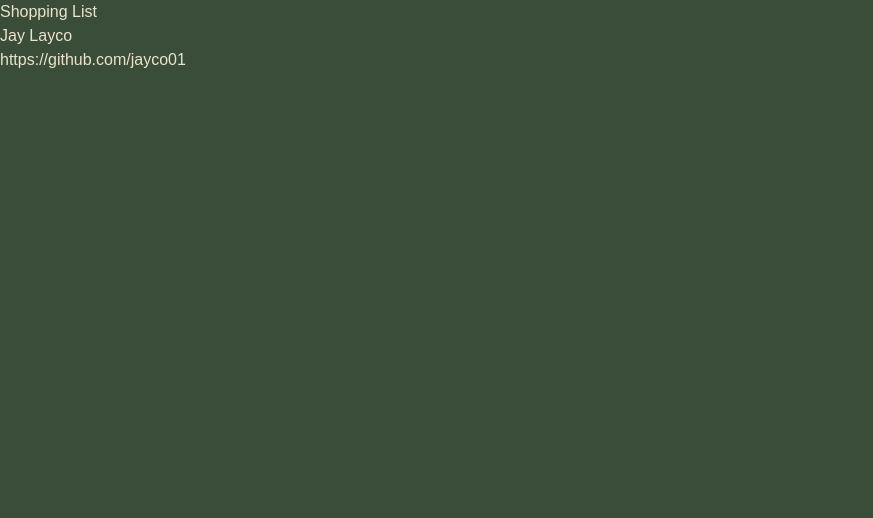
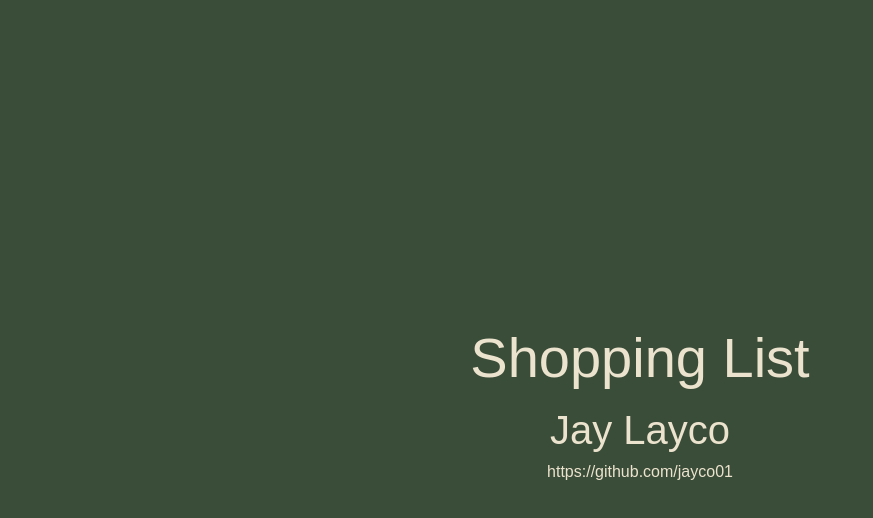
Before and after one commit to jayco01/cprg306-assignments, a Next.js app: page /week-2 in a window 1280 px wide. Shown: the top 518 px of the page, without its empty margins (0-873 px from the left). Built offline with nearby package versions, Linux system fonts and the light colour scheme.

Commit message:
Styles: Finished styling week-2 assignment
Added design tokens and moved content to center of the website

```diff
--- a/app/globals.css
+++ b/app/globals.css
@@ -3,12 +3,6 @@
 :root {
   --background: #3A4D39;
   --foreground: #ECE3CE;
-
-  /* Custom variables */
-  --color-custom-darker-green: #3A4D39;
-  --color-custom-dark-green: #4F6F52;
-  --color-custom-green: #739072;
-  --color-custom-offWhite: #ECE3CE;
 }
 
 @theme inline {
@@ -16,6 +10,40 @@
   --color-foreground: var(--foreground);
   --font-sans: var(--font-geist-sans);
   --font-mono: var(--font-geist-mono);
+}
+
+@theme {
+  /* Custom variables */
+
+  /*Colors */
+  --color-custom-darker-green: #3A4D39;
+  --color-custom-dark-green: #4F6F52;
+  --color-custom-green: #739072;
+  --color-custom-offWhite: #ECE3CE;
+
+  /*Typography*/
+  --text-font-size-fluid-0: clamp(.75rem, 2vw, 1rem);
+  --text-font-size-fluid-1: clamp(1rem, 4vw, 1.5rem);
+  --text-font-size-fluid-2: clamp(1.5rem, 6vw, 2.5rem);
+  --text-font-size-fluid-3: clamp(2rem, 9vw, 3.5rem);
+}
+
+@layer base {
+  h1 {
+    @apply text-font-size-fluid-3;
+  }
+
+  h2 {
+    @apply text-font-size-fluid-2;
+  }
+
+  h3 {
+    @apply text-font-size-fluid-1;
+  }
+
+  p {
+    @apply text-font-size-fluid-0;
+  }
 }
 
 @media (prefers-color-scheme: dark) {
--- a/app/page.js
+++ b/app/page.js
@@ -4,9 +4,9 @@ import Link from "next/link";
 export default function Home() {
   const heading = "CPRG 306: Web Development 2 - Assignments";
   return(
-    <section className="bg-">
-      <h1>{heading}</h1>
-      <Link href="week-2">week-2</Link>
+    <section>
+      <h1 className="text-font-size-fluid-1">{heading}</h1>
+      <Link href="week-2" className="text-font-size-fluid-0">week-2</Link>
     </section>
   );
 }
--- a/app/week-2/page.js
+++ b/app/week-2/page.js
@@ -2,9 +2,9 @@ import StudentInfo from "@/app/week-2/student-info";
 
 export default function Page() {
   return (
-    <>
+    <section className="h-screen w-full flex flex-col justify-center items-center">
       <h1>Shopping List</h1>
       <StudentInfo/>
-    </>
+    </section>
   );
 }
--- a/app/week-2/student-info.js
+++ b/app/week-2/student-info.js
@@ -4,9 +4,9 @@ export default function StudentInfo() {
   const githubRepo = "https://github.com/jayco01";
 
   return (
-    <section>
+    <div className="w-full flex flex-col justify-center items-center">
       <h2>Jay Layco</h2>
-      <Link href={githubRepo}>https://github.com/jayco01</Link>
-    </section>
+      <Link className="text-font-size-fluid-0" href={githubRepo}>https://github.com/jayco01</Link>
+    </div>
   );
 }
```
